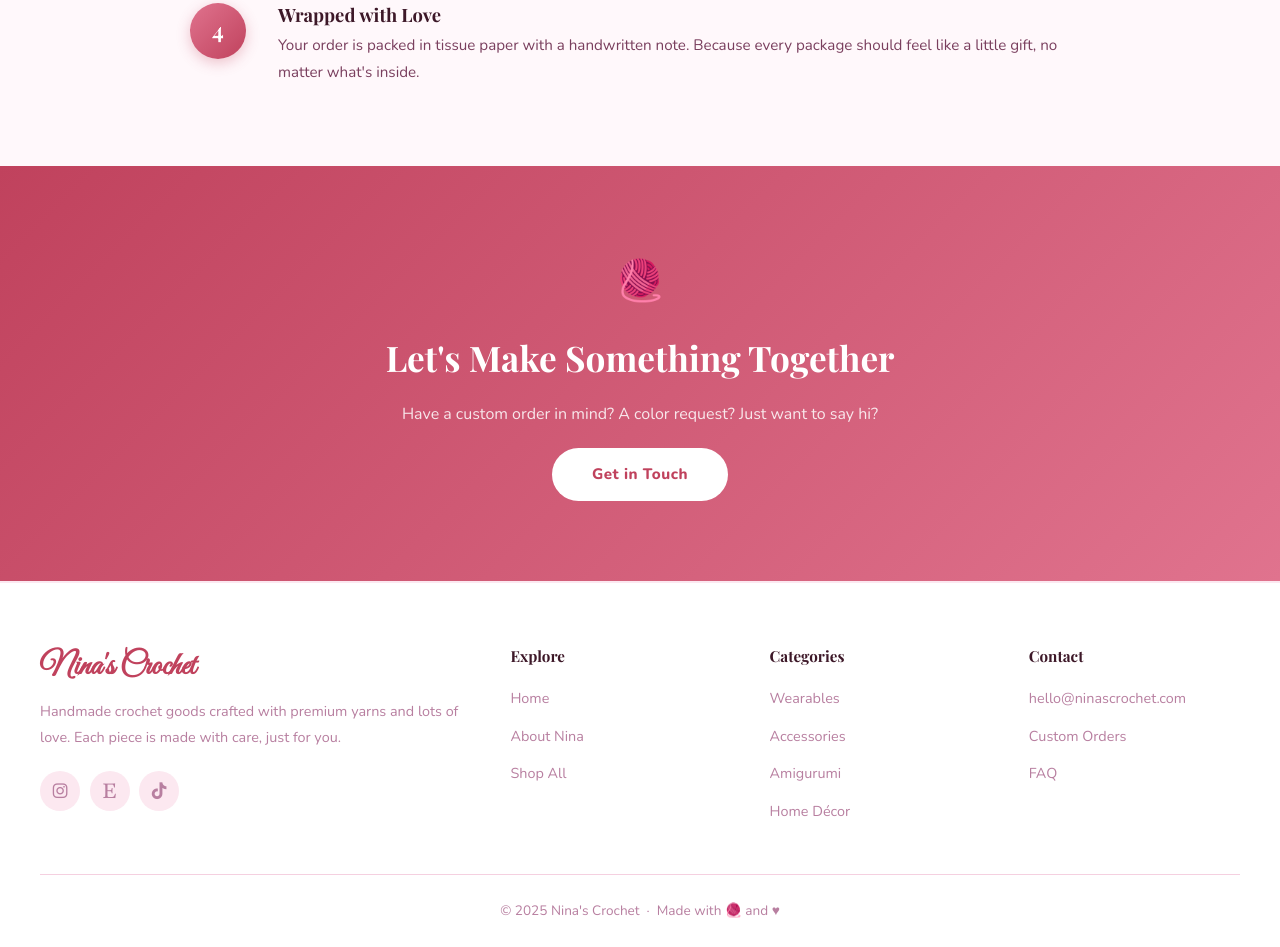
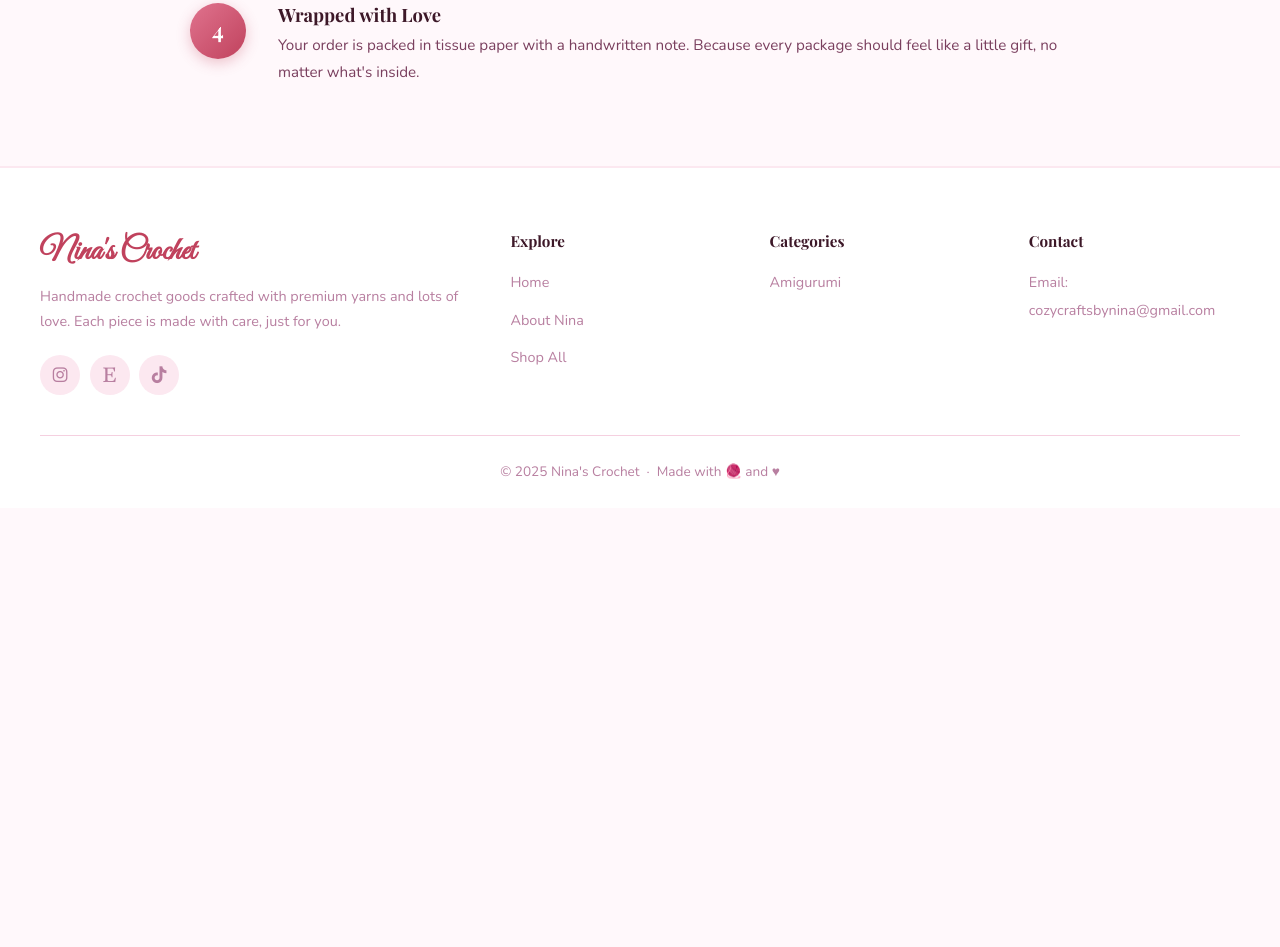
Before and after one commit to DPritch000/Nina-s-Crochet, a website: page Client/about.html in a window 1280 px wide. Shown: the part 2512-3459 px from the top of the page. After the commit the page ends 3020 px from the top, so only its background shows below. Drawn offline with nearby package versions, Linux system fonts and the light colour scheme; a web font is replaced by a local one.

Commit message:
Cosmetic Fixes added Favicon, site seems finished

```diff
--- a/Client/about.html
+++ b/Client/about.html
@@ -3,7 +3,15 @@
 <head>
   <meta charset="UTF-8" />
   <meta name="viewport" content="width=device-width, initial-scale=1.0" />
-  <title>About Nina – Nina's Crochet</title>
+  <title>About Nina – Handmade Crochet from New Paltz, Hudson Valley NY</title>
+  <meta name="description" content="Meet Nina, the maker behind Cozy Crafts by Nina — a handmade crochet shop based in New Paltz, Hudson Valley, NY. Learn her story, her craft, and her passion for cozy, custom crochet." />
+  <meta name="keywords" content="Nina crochet maker, New Paltz crochet, Hudson Valley handmade, crochet artist New York, custom crochet Hudson Valley, handmade crochet goods" />
+  <meta name="robots" content="index, follow" />
+  <meta property="og:type" content="website" />
+  <meta property="og:title" content="About Nina – Handmade Crochet from New Paltz, Hudson Valley NY" />
+  <meta property="og:description" content="Meet Nina, the maker behind Cozy Crafts by Nina — handmade crochet based in New Paltz, Hudson Valley, NY." />
+  <meta property="og:image" content="Assets/CozyCrafts.png" />
+  <link rel="icon" type="image/png" href="Assets/CozyCrafts.png" />
   <link rel="stylesheet" href="https://cdnjs.cloudflare.com/ajax/libs/font-awesome/6.5.0/css/all.min.css" />
   <link rel="preconnect" href="https://fonts.googleapis.com" />
   <link rel="preconnect" href="https://fonts.gstatic.com" crossorigin />
@@ -107,18 +115,6 @@ Every item is made to order and custom made by me, I will chat with you about th
     </div>
   </section>
 
-  <!-- ── CTA ── -->
-  <section class="newsletter">
-    <div class="newsletter-inner">
-      <div class="newsletter-icon">🧶</div>
-      <h2>Let's Make Something Together</h2>
-      <p>Have a custom order in mind? A color request? Just want to say hi?</p>
-      <a href="mailto:hello@ninascrochet.com" class="btn" style="background:var(--white); color:var(--pink-dark); font-weight:800; padding:0.85rem 2.5rem; border-radius:30px;">
-        Get in Touch
-      </a>
-    </div>
-  </section>
-
   <!-- ── Footer ── -->
   <footer>
     <div class="footer-inner">
@@ -144,19 +140,15 @@ Every item is made to order and custom made by me, I will chat with you about th
       <div class="footer-section">
         <h4>Categories</h4>
         <ul>
-          <li><a href="products.html">Wearables</a></li>
-          <li><a href="products.html">Accessories</a></li>
           <li><a href="products.html">Amigurumi</a></li>
-          <li><a href="products.html">Home Décor</a></li>
         </ul>
       </div>
 
       <div class="footer-section">
         <h4>Contact</h4>
         <ul>
-          <li><a href="mailto:hello@ninascrochet.com">hello@ninascrochet.com</a></li>
-          <li><a href="#">Custom Orders</a></li>
-          <li><a href="#">FAQ</a></li>
+          <li><a href="mailto:cozycraftsbynina@gmail.com">Email: cozycraftsbynina@gmail.com</a></li>
+
         </ul>
       </div>
     </div>
```
Also changed, not shown: Client/index.html (+11 -17 lines), Client/products.html (+11 -16 lines).
